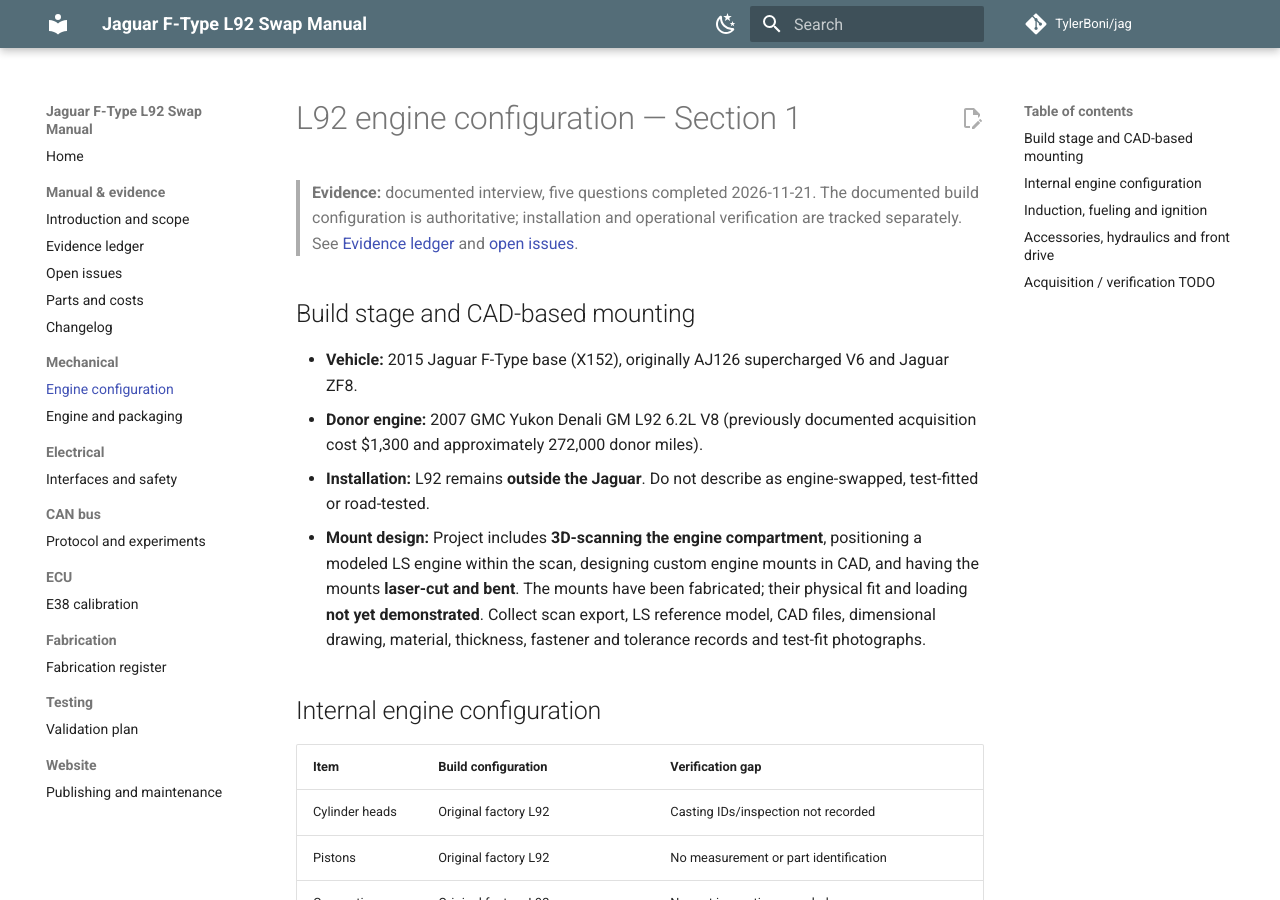
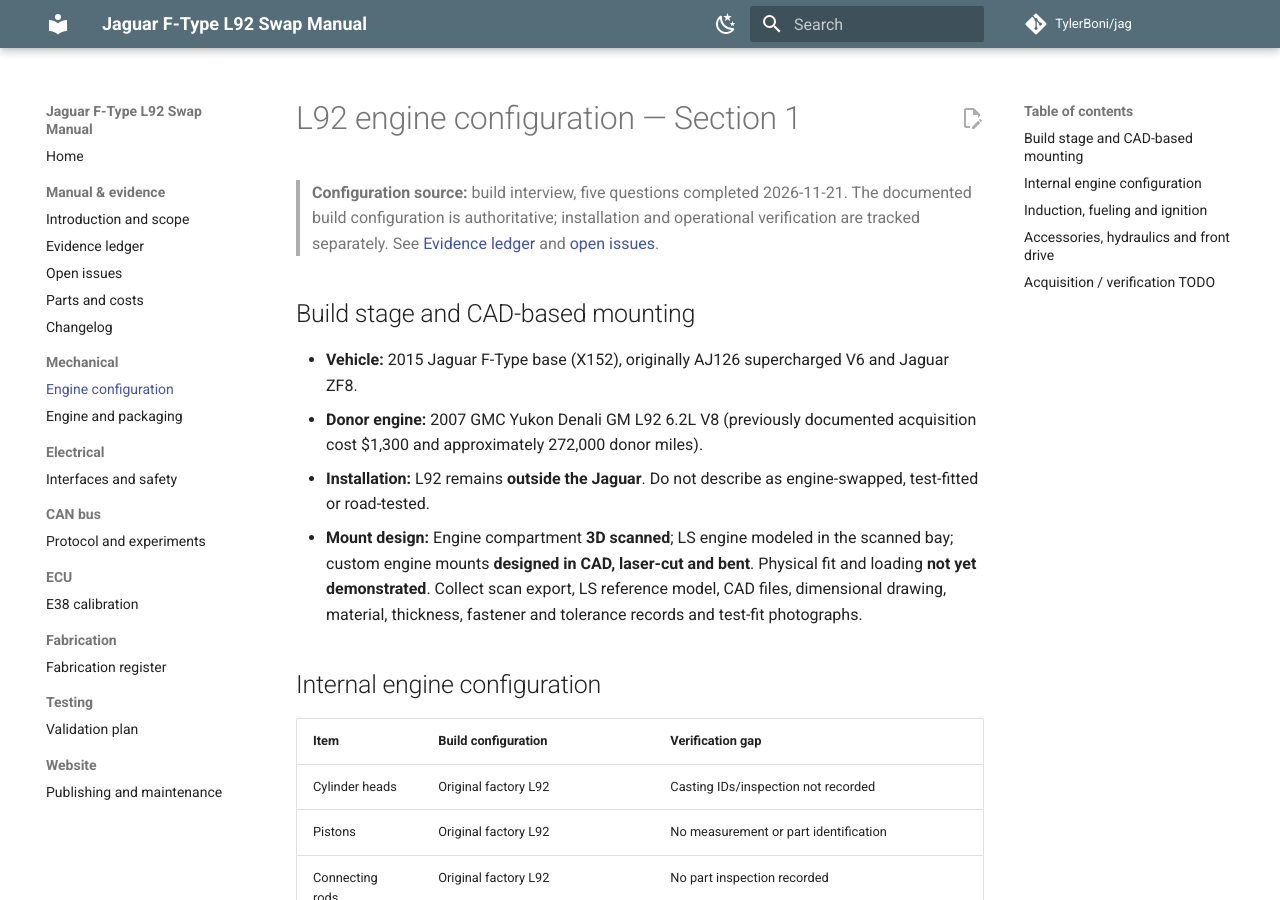
Before and after one commit to TylerBoni/jag, an MkDocs documentation site: the page built from build-manual/docs/mechanical/engine-configuration.md, in a window 1280 px wide and 900 px high. Built offline with MkDocs 1.6.1 and Material for MkDocs 9.7.7, drawn with Linux system fonts in a browser that asks for light colours; comment, search, counter and statistics services are not loaded; some of the changed text lies outside the part shown.

Commit message:
docs: polish configuration and evidence language

```diff
--- a/build-manual/docs/mechanical/engine-configuration.md
+++ b/build-manual/docs/mechanical/engine-configuration.md
@@ -1,13 +1,13 @@
 # L92 engine configuration — Section 1
 
-> **Evidence:** documented interview, five questions completed 2026-11-21. The documented build configuration is authoritative; installation and operational verification are tracked separately. See [Evidence ledger](../../EVIDENCE.md) and [open issues](../../ISSUES.md).
+> **Configuration source:** build interview, five questions completed 2026-11-21. The documented build configuration is authoritative; installation and operational verification are tracked separately. See [Evidence ledger](../../EVIDENCE.md) and [open issues](../../ISSUES.md).
 
 ## Build stage and CAD-based mounting
 
 - **Vehicle:** 2015 Jaguar F-Type base (X152), originally AJ126 supercharged V6 and Jaguar ZF8.
 - **Donor engine:** 2007 GMC Yukon Denali GM L92 6.2L V8 (previously documented acquisition cost $1,300 and approximately 272,000 donor miles).
 - **Installation:** L92 remains **outside the Jaguar**. Do not describe as engine-swapped, test-fitted or road-tested.
-- **Mount design:** Project includes **3D-scanning the engine compartment**, positioning a modeled LS engine within the scan, designing custom engine mounts in CAD, and having the mounts **laser-cut and bent**. The mounts have been fabricated; their physical fit and loading **not yet demonstrated**. Collect scan export, LS reference model, CAD files, dimensional drawing, material, thickness, fastener and tolerance records and test-fit photographs.
+- **Mount design:** Engine compartment **3D scanned**; LS engine modeled in the scanned bay; custom engine mounts **designed in CAD, laser-cut and bent**. Physical fit and loading **not yet demonstrated**. Collect scan export, LS reference model, CAD files, dimensional drawing, material, thickness, fastener and tolerance records and test-fit photographs.
 
 ## Internal engine configuration
 
```
Also changed, not shown: other parts of build-manual/docs/mechanical/engine-configuration.md (+1 -1 lines).
